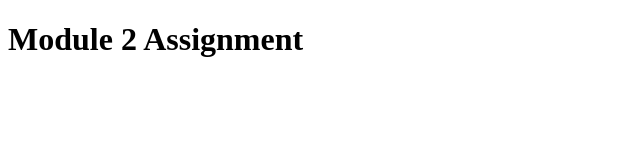
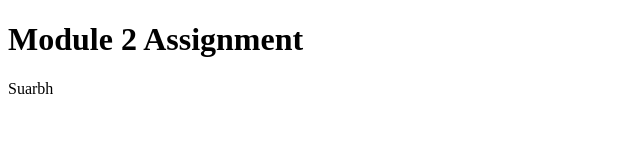
Before and after one commit to rajaaj/Coursera-Assignments, a plain HTML site: page Module-2/index.html in a window 1280 px wide. Shown: the full height of the page, 0-640 px from the left. Drawn offline with Linux system fonts and the light colour scheme.

Commit message:
2nd changes

```diff
--- a/Module-2/index.html
+++ b/Module-2/index.html
@@ -6,5 +6,6 @@
     </head>
     <body>
         <h1>Module 2 Assignment</h1>
+        <p>Suarbh</p>
     </body>
 </html>
```
